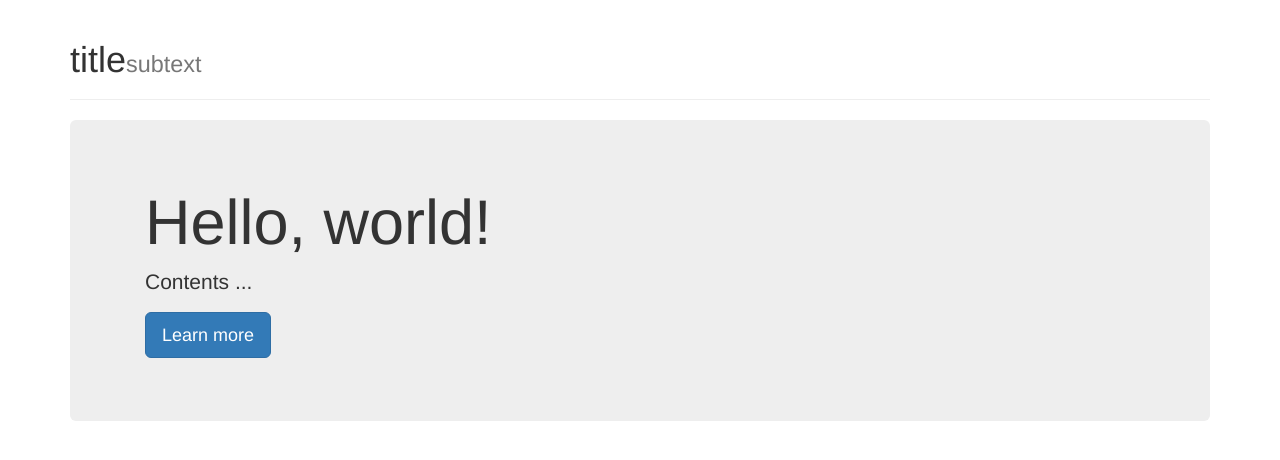
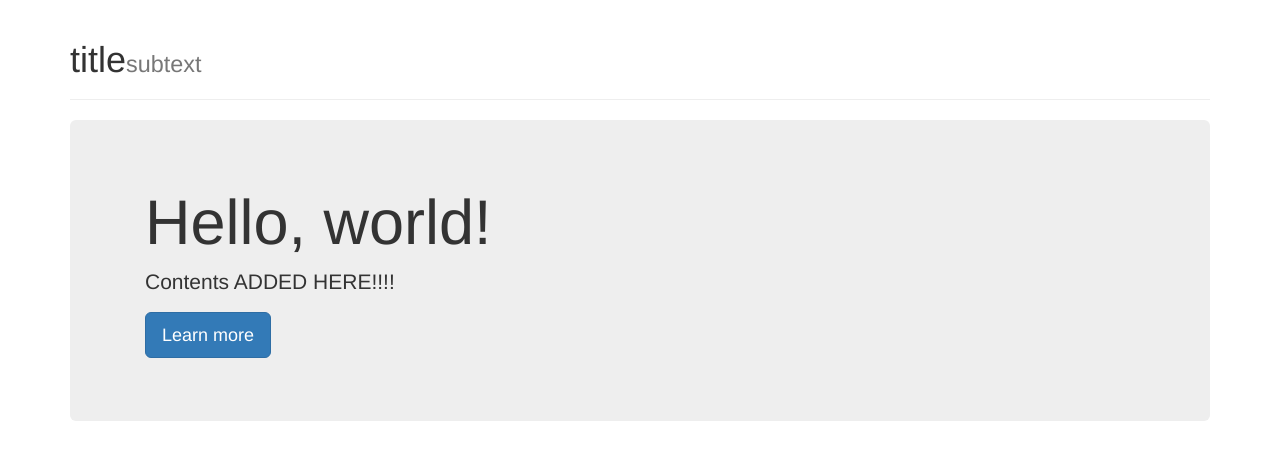
Before and after one commit to g33klaura/hot-restaurant, a plain HTML site: page index.html in a window 1280 px wide. Drawn offline with nearby package versions, Linux system fonts and the light colour scheme.

Commit message:
Change added

```diff
--- a/index.html
+++ b/index.html
@@ -20,7 +20,7 @@
         <div class="jumbotron">
             <div class="container">
                 <h1>Hello, world!</h1>
-                <p>Contents ...</p>
+                <p>Contents ADDED HERE!!!!</p>
                 <p>
                     <a class="btn btn-primary btn-lg">Learn more</a>
                 </p>
```
